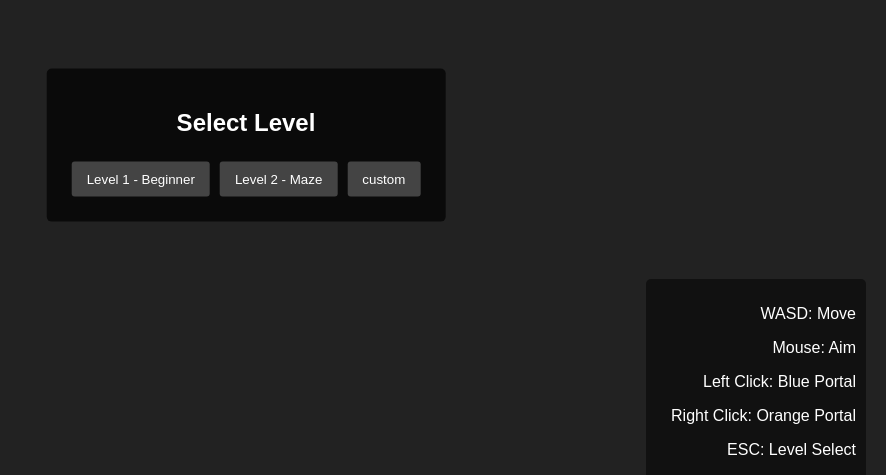
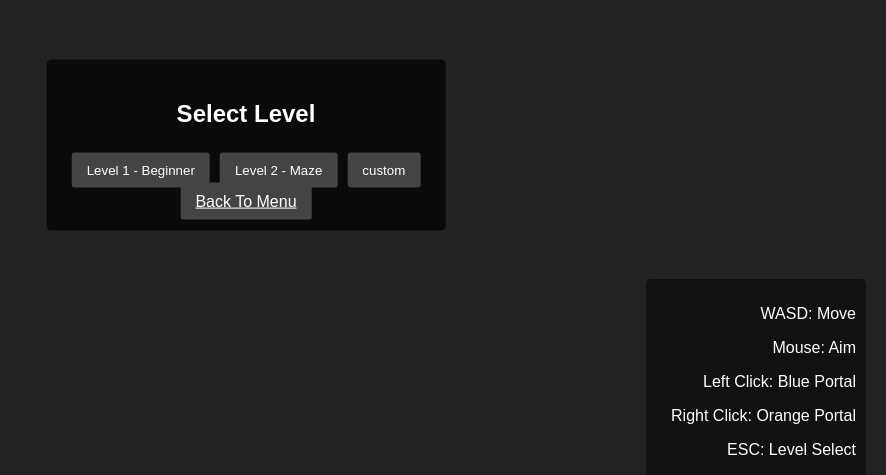
Before and after one commit to mateo-cogeanu/PORTALUS, a plain HTML site: page portalus.html in a window 1280 px wide. Shown: the part 255-730 px from the top of the page, without its empty margins (394-1280 px from the left). Drawn offline with Linux system fonts and the light colour scheme.

Commit message:
new favicons and back to menu button

```diff
--- a/portalus.html
+++ b/portalus.html
@@ -58,6 +58,15 @@
             text-align: right;
             width: 200px;
         }
+        a:link, a:visited {
+            margin: 3px;
+            padding: 10px 15px;
+            background: #444;
+            color: white;
+            border: none;
+            border-radius: 2px;
+            cursor: pointer;
+}
     </style>
 </head>
 <body>
@@ -74,6 +83,7 @@
     <div id="levelSelect" style="display: none;">
         <h2>Select Level</h2>
         <div id="levelButtons"></div>
+        <a href="index.html">Back To Menu</a>
     </div>
 
     <script src="game.js" type="module"></script>
```
Also changed, not shown: favicon.ico, favicon2.ico, 1 other file.
